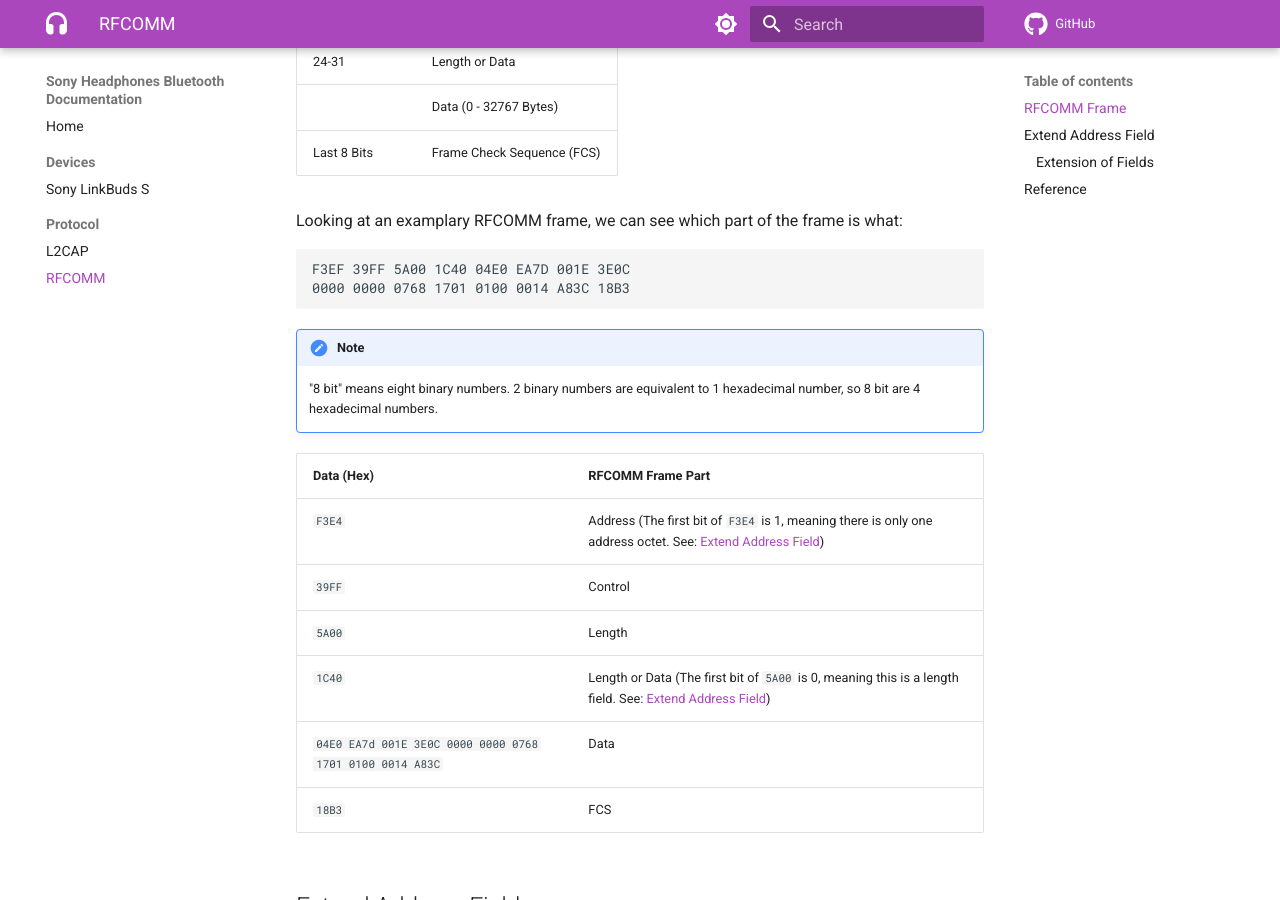
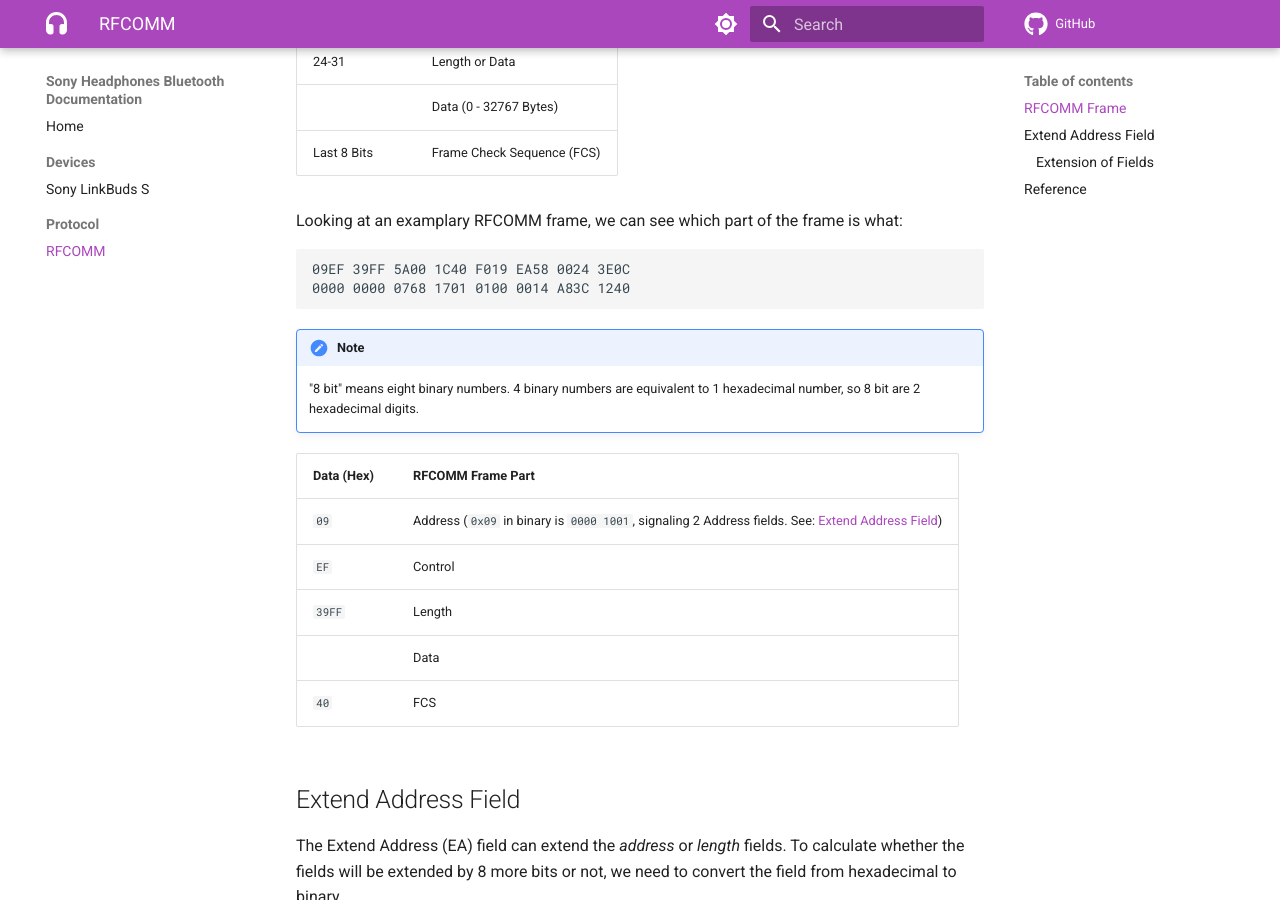
Before and after one commit to ohm-app/sony-headphones-bluetooth-documentation, an MkDocs documentation site: the page built from docs/Protocol/RFCOMM.md, in a window 1280 px wide and 900 px high, scrolled down 532 px. Built offline with MkDocs 1.6.1 and Material for MkDocs 9.7.7, drawn with Linux system fonts in a browser that asks for light colours; comment, search, counter and statistics services are not loaded.

Commit message:
Start reworking RFCOMM.md

````diff
--- a/docs/Protocol/RFCOMM.md
+++ b/docs/Protocol/RFCOMM.md
@@ -19,21 +19,20 @@ An RFCOMM frame consists of a header, a data section and a Frame Check Sequence
 Looking at an examplary RFCOMM frame, we can see which part of the frame is what:
 
 ```
-F3EF 39FF 5A00 1C40 04E0 EA7D 001E 3E0C
-0000 0000 0768 1701 0100 0014 A83C 18B3
+09EF 39FF 5A00 1C40 F019 EA58 0024 3E0C
+0000 0000 0768 1701 0100 0014 A83C 1240
 ```
 
 !!!note
-    "8 bit" means eight binary numbers. 2 binary numbers are equivalent to 1 hexadecimal number, so 8 bit are 4 hexadecimal numbers.
+    "8 bit" means eight binary numbers. 4 binary numbers are equivalent to 1 hexadecimal number, so 8 bit are 2 hexadecimal digits.
 
-| Data (Hex)                                               | RFCOMM Frame Part                                                                                                     |
-| -------------------------------------------------------- | --------------------------------------------------------------------------------------------------------------------- |
-| `F3E4`                                                   | Address (The first bit of `F3E4` is 1, meaning there is only one address octet. See: [Extend Address Field](#ea-field))  |
-| `39FF`                                                   | Control                                                                                                               |
-| `5A00`                                                   | Length                                                                                                                |
-| `1C40`                                                   | Length or Data (The first bit of `5A00` is 0, meaning this is a length field. See: [Extend Address Field](#ea-field)) |
-| `04E0 EA7d 001E 3E0C 0000 0000 0768 1701 0100 0014 A83C` | Data                                                                                                                  |
-| `18B3`                                                   | FCS                                                                                                                   |
+| Data (Hex) | RFCOMM Frame Part                                                                                                       |
+| ---------- | ----------------------------------------------------------------------------------------------------------------------- |
+| `09`           | Address (`0x09` in binary is `0000 1001`, signaling 2 Address fields. See: [Extend Address Field](#ea-field)) |
+| `EF`           | Control                                                                                                                 |
+| `39FF`           | Length                                                                                                                  |
+|            | Data                                                                                                                    |
+| `40`       | FCS                                                                                                                     |
 
 ## <a name="ea-field"></a>Extend Address Field
 
````
Also changed, not shown: docs/Devices/LinkBuds S.md (+1 -5 lines), docs/Protocol/L2CAP.md (deleted, +0 -21 lines).
